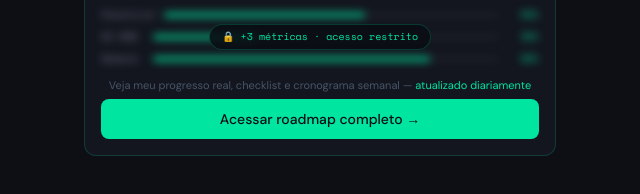
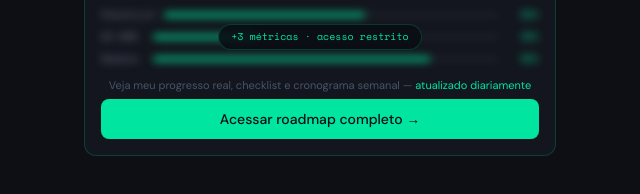
Before and after one commit to ghlacerda8-del/roadmap-infra, a plain HTML site: page index.html in a window 1280 px wide. Shown: the part 579-773 px from the top of the page, 586-1226 px from the left. Drawn offline with nearby package versions, Linux system fonts and the light colour scheme; no server answers.

Commit message:
chore: remove emoji do badge de acesso restrito
Co-Authored-By: Claude Sonnet 4.6 <noreply@anthropic.com>

```diff
--- a/index.html
+++ b/index.html
@@ -149,7 +149,7 @@
                 </div>
               </div>
               <div class="lock-overlay">
-                <div class="lock-badge">🔒 +3 métricas · acesso restrito</div>
+                <div class="lock-badge">+3 métricas · acesso restrito</div>
               </div>
             </div>
 
```
